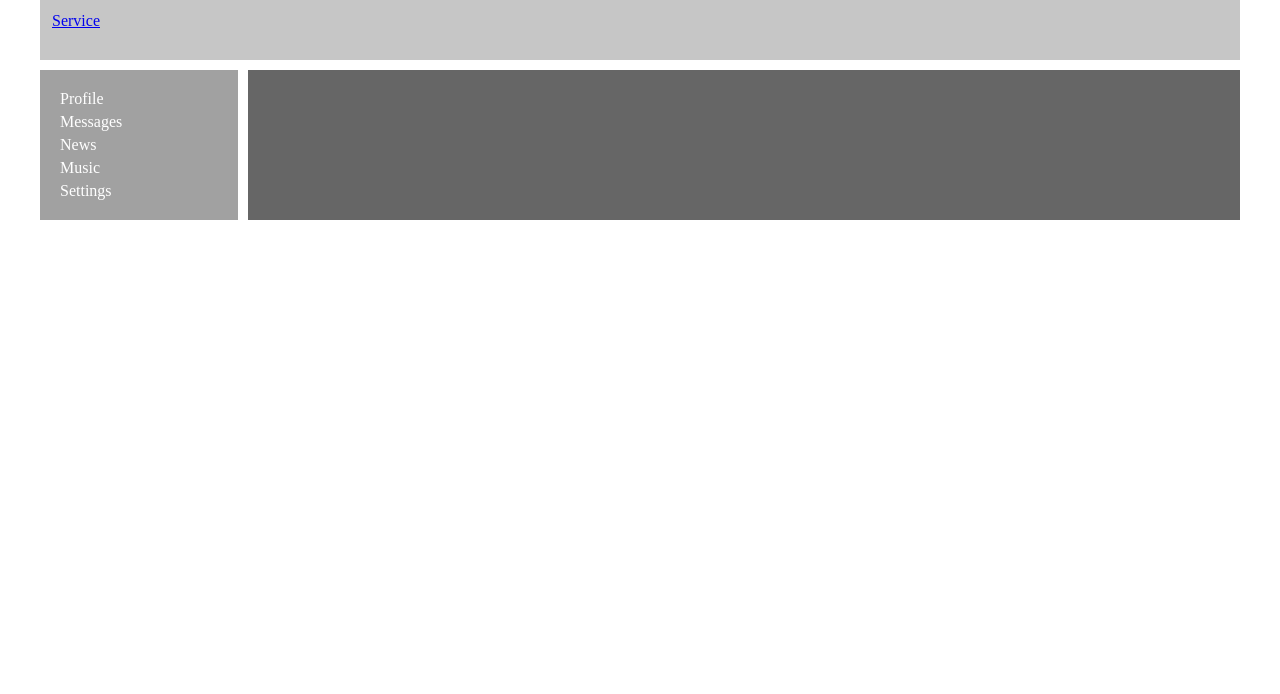
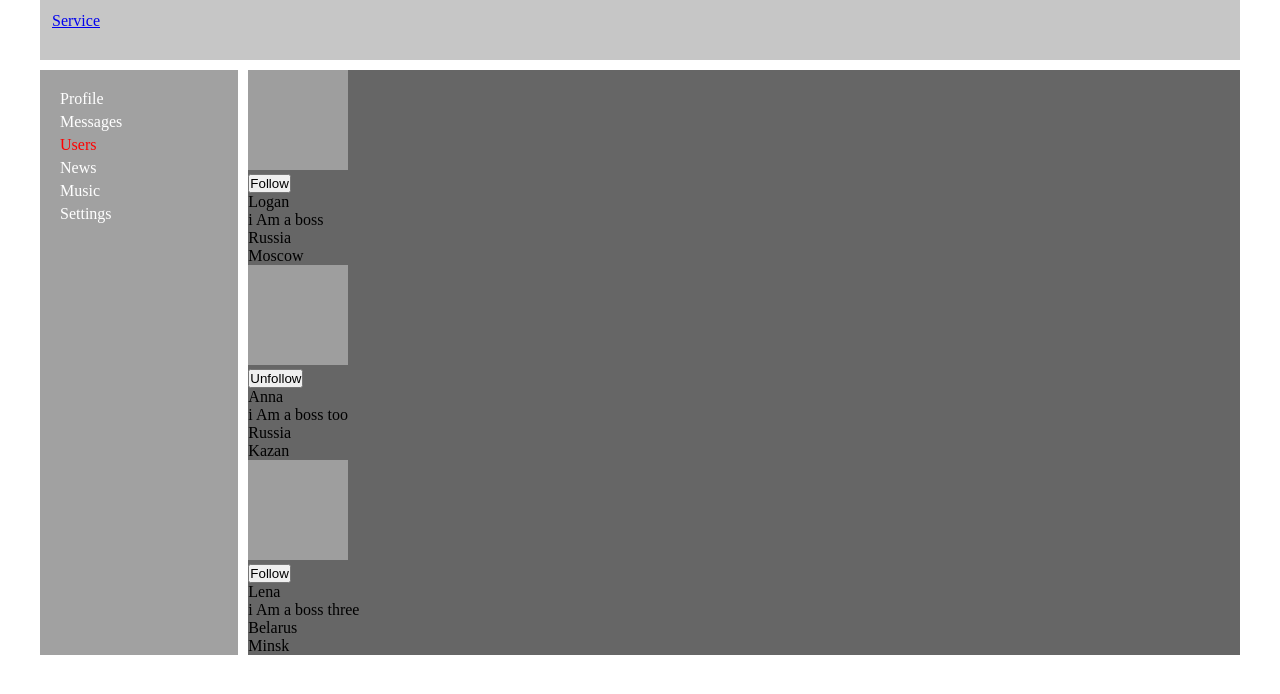
Before and after one commit to themaloves/way-of-the-samurai-v-1, a React (Create React App) app: page /users in a window 1280 px wide. Shown: the top 694 px of the page. Built offline with nearby package versions, Linux system fonts and the light colour scheme; grey boxes are pictures that could not be loaded.

Commit message:
Step 49 Users Page

```diff
--- a/src/App.js
+++ b/src/App.js
@@ -7,7 +7,8 @@ import DialogsContainer from './components/Dialogs/DialogsContainer';
 import Music from './components/Music/Music';
 import News from './components/News/News';
 import Settings from './components/Settings/Settings';
-import {Route} from "react-router-dom";
+import UsersContainer from './components/Users/UsersContainer';
+import {Route} from 'react-router-dom';
 
 const App = (props) => {
   return (
@@ -17,6 +18,7 @@ const App = (props) => {
       <div className="wrap__content">
         <Route path="/profile" render={() => { return <Profile/> }}/>
         <Route path="/messages" render={() => { return <DialogsContainer/> }}/>
+        <Route path="/users" render={() => { return <UsersContainer/> }}/>
         <Route path="/news" component={News}/>
         <Route path="/music" component={Music}/>
         <Route path="/settings" component={Settings}/>
--- a/src/App.scss
+++ b/src/App.scss
@@ -6,3 +6,4 @@
 @import 'styles/nav/nav';
 @import 'styles/profile/profile';
 @import 'styles/dialogs/dialogs';
+@import 'styles/users/users';
--- a/src/components/Nav/Nav.jsx
+++ b/src/components/Nav/Nav.jsx
@@ -15,6 +15,11 @@ const Navbar = (props) => {
           <li className="nav__item">
             <NavLink className="nav__link" activeClassName="nav__link--active" to="/messages">
               Messages
+            </NavLink>
+          </li>
+          <li className="nav__item">
+            <NavLink className="nav__link" activeClassName="nav__link--active" to="/users">
+              Users
             </NavLink>
           </li>
           <li className="nav__item">
--- /dev/null
+++ b/src/components/Users/Users.jsx
@@ -0,0 +1,72 @@
+import React from 'react';
+
+const Users = (props) => {
+
+  if (props.users.length === 0) {
+    props.setUsers(
+      [
+        {
+          id: 1,
+          photoUrl: 'https://i.pinimg.com/originals/3d/32/cf/3d32cfca57376f51a0ef7f14c9f6c230.jpg',
+          fullName: 'Logan',
+          status: 'i Am a boss',
+          location: {city: 'Moscow', country: 'Russia'},
+          followed: false
+        },
+        {
+          id: 2,
+          photoUrl: 'https://i.pinimg.com/originals/3d/32/cf/3d32cfca57376f51a0ef7f14c9f6c230.jpg',
+          fullName: 'Anna',
+          status: 'i Am a boss too',
+          location: {city: 'Kazan', country: 'Russia'},
+          followed: true
+        },
+        {
+          id: 3,
+          photoUrl: 'https://i.pinimg.com/originals/3d/32/cf/3d32cfca57376f51a0ef7f14c9f6c230.jpg',
+          fullName: 'Lena',
+          status: 'i Am a boss three',
+          location: {city: 'Minsk', country: 'Belarus'},
+          followed: false
+        }
+      ]
+    )
+  }
+
+  return (
+    <section>
+      {
+        props.users.map(u => <div className="users" key={u.id}>
+        <span>
+          <div>
+            <img className="users__img" src={u.photoUrl} alt="ava"/>
+          </div>
+          <div>
+            {u.followed ? <button onClick={() => {props.unfollow(u.id)}}>Unfollow</button> :
+              <button onClick={() => {props.follow(u.id)}}>Follow</button>}
+
+          </div>
+        </span>
+          <span>
+            <div>
+              {u.fullName}
+            </div>
+            <div>
+              {u.status}
+            </div>
+          </span>
+          <span>
+            <div>
+              {u.location.country}
+            </div>
+            <div>
+              {u.location.city}
+            </div>
+          </span>
+        </div>)
+      }
+    </section>
+  )
+}
+
+export default Users;
--- /dev/null
+++ b/src/components/Users/UsersContainer.jsx
@@ -0,0 +1,26 @@
+import React from 'react';
+import Users from './Users';
+import {connect} from 'react-redux';
+import {followAC, setUsersAC, unfollowAC} from '../../state/usersReducer';
+
+const mapStateToProps = (state) => {
+  return {
+    users: state.users.users
+  }
+}
+
+const mapDispatchToProps = (dispatch) => {
+  return {
+    follow: (usersId) => {
+      dispatch(followAC(usersId))
+    },
+    unfollow: (usersId) => {
+      dispatch(unfollowAC(usersId))
+    },
+    setUsers: (users) => {
+      dispatch(setUsersAC(users))
+    }
+  }
+}
+
+export default connect(mapStateToProps, mapDispatchToProps)(Users)
--- a/src/state/reduxStore.js
+++ b/src/state/reduxStore.js
@@ -1,12 +1,14 @@
-import {combineReducers, createStore} from "redux";
-import profileReducer from "./profileReducer";
-import dialogsReducer from "./dialogsReducer";
-import navigationReducer from "./navigationReducer";
+import {combineReducers, createStore} from 'redux';
+import profileReducer from './profileReducer';
+import dialogsReducer from './dialogsReducer';
+import navigationReducer from './navigationReducer';
+import usersReducer from './usersReducer';
 
 let reducers = combineReducers({
   profile: profileReducer,
   dialogs: dialogsReducer,
-  navigation: navigationReducer
+  navigation: navigationReducer,
+  users: usersReducer
 });
 
 let store = createStore(reducers);
--- /dev/null
+++ b/src/state/usersReducer.js
@@ -0,0 +1,71 @@
+const UNFOLLOW = 'UNFOLLOW',
+  FOLLOW = 'FOLLOW',
+  SET_USERS = 'SET_USERS';
+
+let initialState = {
+  users: [
+    {
+      id: 1,
+      photoUrl: 'https://i.pinimg.com/originals/3d/32/cf/3d32cfca57376f51a0ef7f14c9f6c230.jpg',
+      fullName: 'Logan',
+      status: 'i Am a boss',
+      location: {city: 'Moscow', country: 'Russia'},
+      followed: false
+    },
+    {
+      id: 2,
+      photoUrl: 'https://i.pinimg.com/originals/3d/32/cf/3d32cfca57376f51a0ef7f14c9f6c230.jpg',
+      fullName: 'Anna',
+      status: 'i Am a boss too',
+      location: {city: 'Kazan', country: 'Russia'},
+      followed: true
+    },
+    {
+      id: 3,
+      photoUrl: 'https://i.pinimg.com/originals/3d/32/cf/3d32cfca57376f51a0ef7f14c9f6c230.jpg',
+      fullName: 'Lena',
+      status: 'i Am a boss three',
+      location: {city: 'Minsk', country: 'Belarus'},
+      followed: false
+    }
+  ]
+}
+
+const usersReducer = (state = initialState, action) => {
+  switch (action.type) {
+    case UNFOLLOW: {
+      return {
+        ...state,
+        users: state.users.map(u => {
+          if (u.id === action.userId) {
+            return {...u, followed: false}
+          }
+          return u;
+        })
+      }
+    }
+    case FOLLOW: {
+      return {
+        ...state,
+        users: state.users.map(u => {
+          if (u.id === action.userId) {
+            return {...u, followed: true}
+          }
+          return u;
+        })
+      }
+    }
+    case SET_USERS: {
+      return {...state, users: [...state.users, ...action.users]}
+    }
+    default: {
+      return state;
+    }
+  }
+}
+
+export const followAC = (userId) => ({type: FOLLOW, userId}),
+  unfollowAC = (userId) => ({type: UNFOLLOW, userId}),
+  setUsersAC = (users) => ({type: SET_USERS, users});
+
+export default usersReducer;
--- /dev/null
+++ b/src/styles/users/_users.scss
@@ -0,0 +1,6 @@
+.users {
+  &__img {
+    width: 100px;
+    height: 100px;
+  }
+}
```
